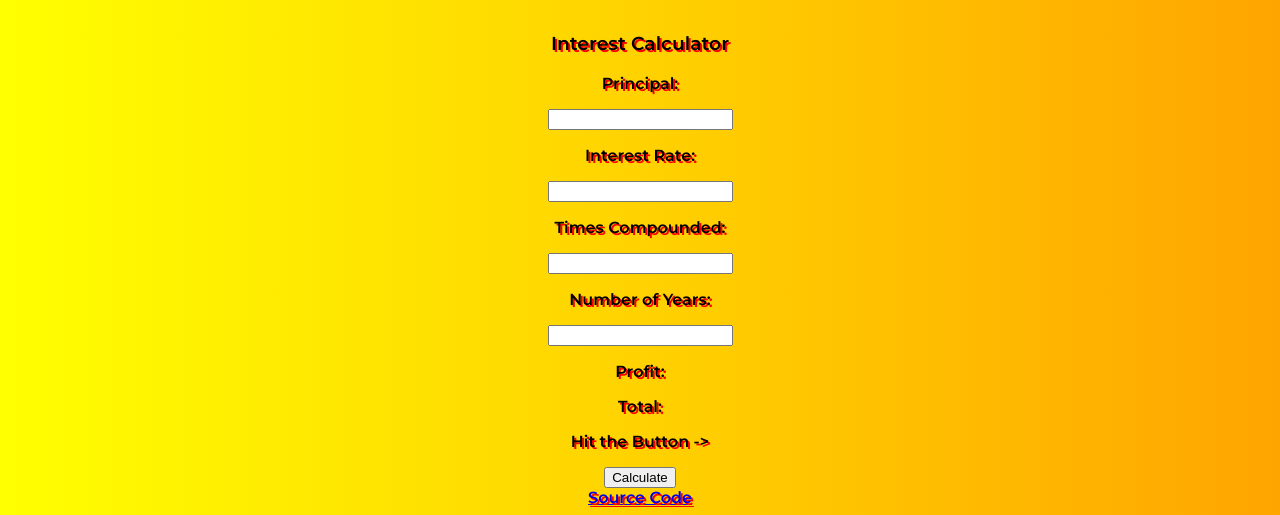
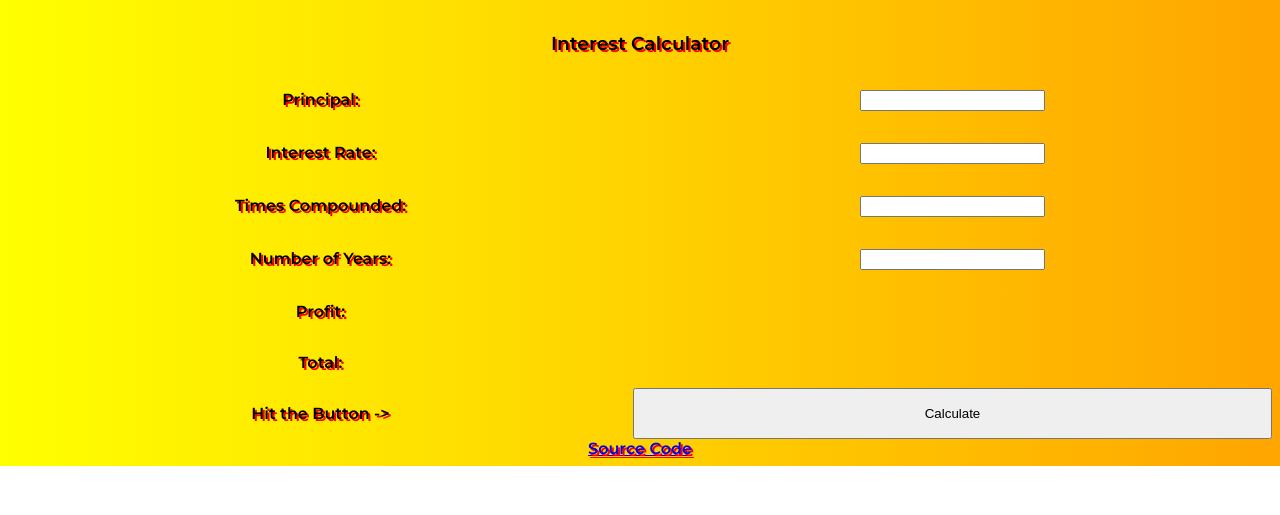
Before and after one commit to bbazile/MangoSpins, a website: page index.html in a window 1280 px wide. Shown: the part 726-1241 px from the top of the page. After the commit the page ends 1192 px from the top, so only its background shows below. Drawn offline with Linux system fonts and the light colour scheme.

Commit message:
Update style.css

```diff
--- a/style.css
+++ b/style.css
@@ -32,3 +32,9 @@ div {
   height: 240px;
   width: 360px;
 }
+
+.grid-container {
+  display: grid;
+  grid-template-columns: auto auto;
+  grid-template-rows: auto auto auto auto;
+}
```
